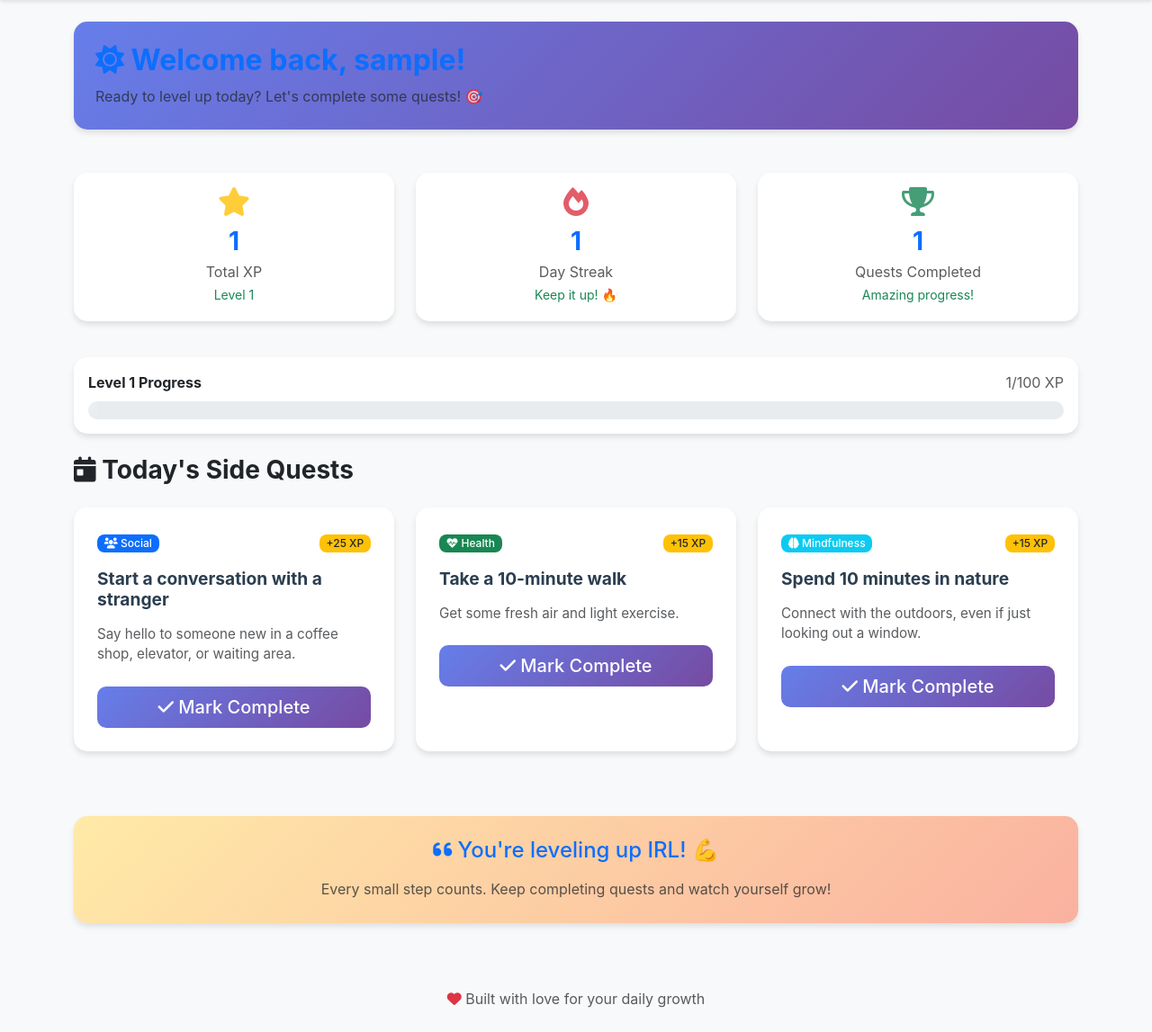
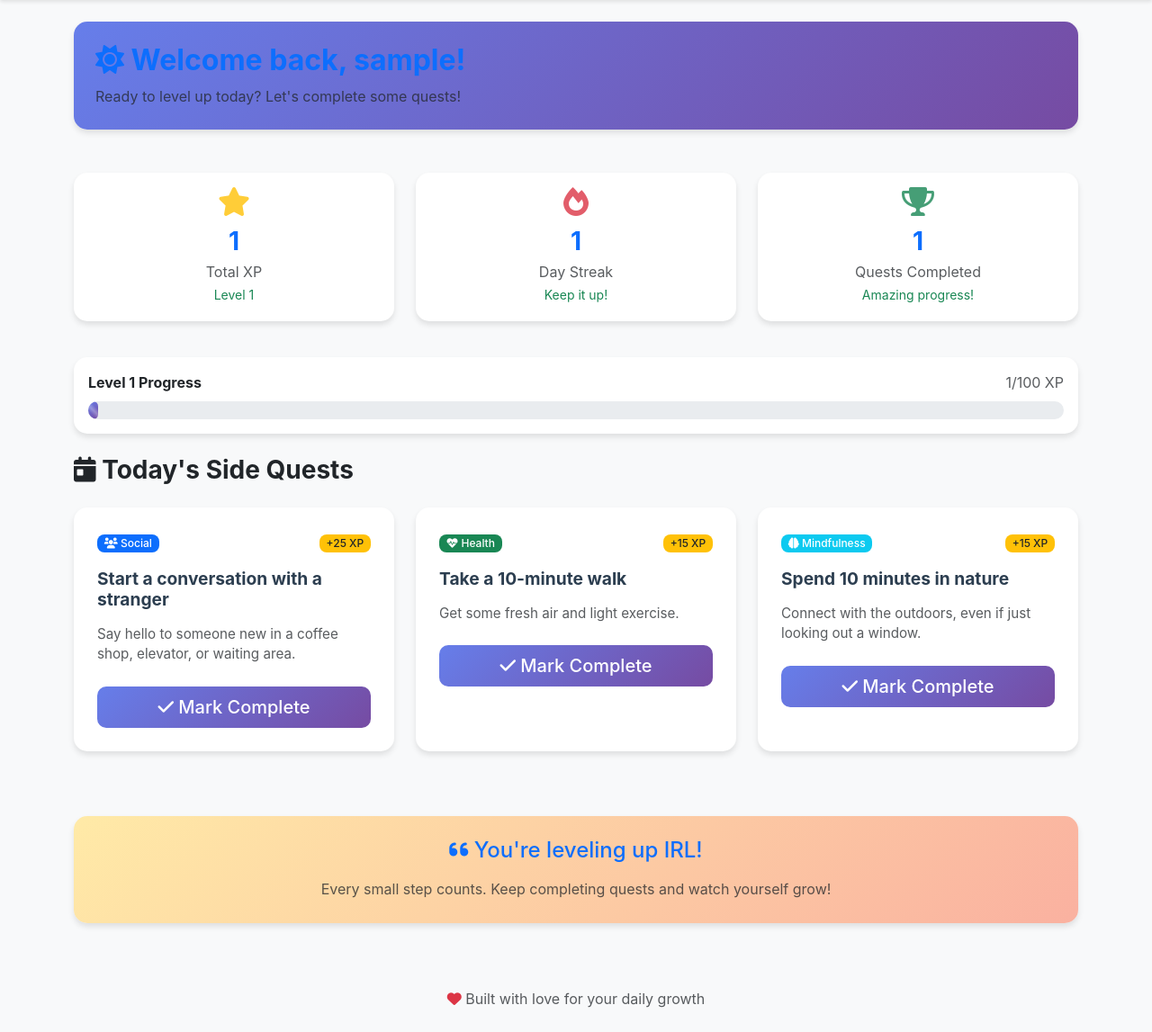
Before and after one commit to pierceluu10/Questr, a Flask app: page /dashboard in a window 1280 px wide. Shown: the part 64-1211 px from the top of the page at 90% size. Run offline with Flask 3, Linux system fonts and the light colour scheme; a user stored in the database is signed in; tables that the repository leaves empty hold one stand-in row (values such as "Sample post").

Commit message:
Fix progress bar styling and XP calculation

```diff
--- a/models.py
+++ b/models.py
@@ -33,6 +33,10 @@ class User(UserMixin, db.Model):
         current_level = self.get_level()
         xp_needed = current_level * 100
         return xp_needed - self.xp
+
+    def get_xp_progress_percentage(self):
+        """Get XP progress as percentage for current level (0-100)"""
+        return self.xp % 100
 
 class Quest(db.Model):
     id = db.Column(db.Integer, primary_key=True)
--- a/static/css/style.css
+++ b/static/css/style.css
@@ -98,11 +98,31 @@ body {
 .progress {
     border-radius: 10px;
     background-color: #e9ecef;
+    height: 20px;
+    overflow: hidden;
 }
 
 .progress-bar {
     border-radius: 10px;
     background: linear-gradient(135deg, var(--primary-color) 0%, var(--secondary-color) 100%);
+    transition: width 0.6s ease;
+    position: relative;
+}
+
+.progress-bar::after {
+    content: '';
+    position: absolute;
+    top: 0;
+    left: 0;
+    right: 0;
+    bottom: 0;
+    background: linear-gradient(45deg, transparent 30%, rgba(255,255,255,0.3) 50%, transparent 70%);
+    animation: shimmer 2s infinite;
+}
+
+@keyframes shimmer {
+    0% { transform: translateX(-100%); }
+    100% { transform: translateX(100%); }
 }
 
 /* Feature Cards */
--- a/templates/dashboard.html
+++ b/templates/dashboard.html
@@ -10,7 +10,7 @@
             <h2 class="fw-bold text-primary mb-2">
                 <i class="fas fa-sun"></i> Welcome back, {{ user.username }}!
             </h2>
-            <p class="text-muted mb-0">Ready to level up today? Let's complete some quests! 🎯</p>
+            <p class="text-muted mb-0">Ready to level up today? Let's complete some quests! </p>
         </div>
     </div>
 </div>
@@ -35,7 +35,7 @@
             </div>
             <h3 class="fw-bold text-primary mb-1">{{ user.streak }}</h3>
             <p class="text-muted mb-0">Day Streak</p>
-            <small class="text-success">Keep it up! 🔥</small>
+            <small class="text-success">Keep it up! </small>
         </div>
     </div>
 
@@ -57,12 +57,12 @@
         <div class="progress-card p-3">
             <div class="d-flex justify-content-between align-items-center mb-2">
                 <span class="fw-bold">Level {{ user.get_level() }} Progress</span>
-                <span class="text-muted">{{ user.xp % 100 }}/100 XP</span>
+                <span class="text-muted">{{ user.get_xp_progress_percentage() }}/100 XP</span>
             </div>
-            <div class="progress" style="height: 20px;">
-                <div class="progress-bar bg-gradient" role="progressbar"
-                     style="width: {{ (user.xp % 100) }}%"
-                     aria-valuenow="{{ user.xp % 100 }}"
+            <div class="progress">
+                <div class="progress-bar" role="progressbar"
+                     style="width: {{ user.get_xp_progress_percentage() }}%"
+                     aria-valuenow="{{ user.get_xp_progress_percentage() }}"
                      aria-valuemin="0"
                      aria-valuemax="100">
                 </div>
@@ -111,7 +111,7 @@
                 {% if quest.id in completed_quest_ids %}
                     <div class="text-center">
                         <button class="btn btn-success btn-lg" disabled>
-                            <i class="fas fa-check-circle"></i> Completed ✅
+                            <i class="fas fa-check-circle"></i> Completed
                         </button>
                         <div class="mt-2">
                             <a href="{{ url_for('reflection', quest_id=quest.id) }}" class="btn btn-outline-primary btn-sm">
@@ -138,7 +138,7 @@
     <div class="col-12 text-center">
         <div class="motivation-card p-4">
             <h4 class="text-primary mb-3">
-                <i class="fas fa-quote-left"></i> You're leveling up IRL! 💪
+                <i class="fas fa-quote-left"></i> You're leveling up IRL!
             </h4>
             <p class="text-muted mb-0">
                 Every small step counts. Keep completing quests and watch yourself grow!
```
Also changed, not shown: templates/profile.html (+5 -5 lines).
